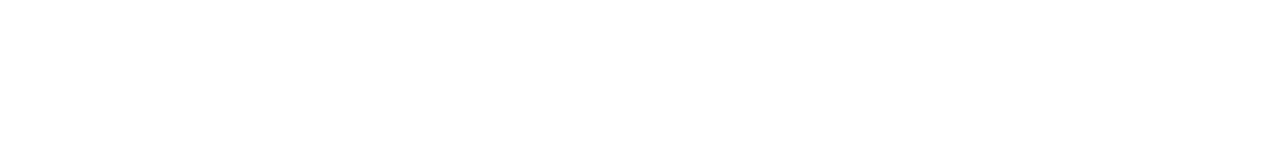
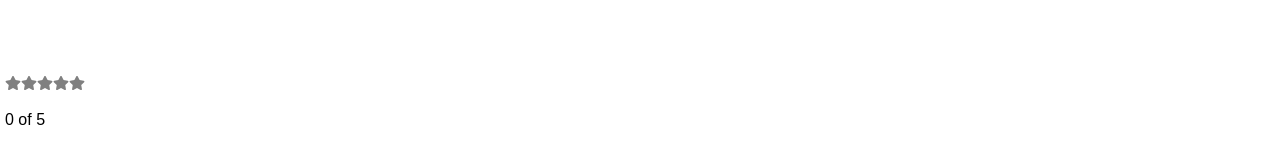
Before and after one commit to JustGimli/MyBlog, a React (Create React App) app in the folder my-blog/: page / in a window 1280 px wide. Shown: the part 430-594 px from the top of the page. Built offline with nearby package versions, Linux system fonts and the light colour scheme.

Commit message:
add stars component

```diff
--- a/my-blog/package.json
+++ b/my-blog/package.json
@@ -13,6 +13,7 @@
     "aos": "^3.0.0-beta.6",
     "react": "^18.2.0",
     "react-dom": "^18.2.0",
+    "react-icons": "^4.7.1",
     "react-scripts": "5.0.1",
     "sass": "^1.58.0",
     "typescript": "^4.9.5",
--- a/my-blog/src/App.tsx
+++ b/my-blog/src/App.tsx
@@ -2,6 +2,7 @@ import React, { useEffect }  from 'react';
 import AOS from 'aos';
 import 'aos/dist/aos.css';
 
+import StarRating from './components/starRating';
 import Header from './components/header';
 
 import './App.scss'
@@ -16,7 +17,11 @@ function App() {
 
     return (
         <>
-        <Header></Header>
+        <div><Header/></div>
+        <div style={{"height": "500px"}}></div>
+        <div>
+            <StarRating />
+        </div>
         </>
     );
 }
--- /dev/null
+++ b/my-blog/src/components/starRating/index.tsx
@@ -0,0 +1,36 @@
+import React, { useState } from "react";
+import { FaStar } from "react-icons/fa";
+
+interface IPropStar{
+    selected?: boolean
+    onSelect(f: React.MouseEvent | void): React.MouseEvent | void
+}
+
+const Star:React.FC<IPropStar> = ({selected = false, onSelect = f => f }) => (
+    <FaStar color={selected ? "red" : "grey"} onClick={onSelect} />
+);
+
+export default function StarRating({ style = {},totalStars = 5, ...props })  {
+    const [selectedStars, setSelectedStars ] = useState(0)
+
+    const CreateArray = (length: number) => [...Array(length)]
+
+    return(
+        <>
+        <div style={{ padding: "5px", ...style }} {...props}>
+            {CreateArray(totalStars).map((n,i) => (
+            <Star
+                key={i}
+                selected={ selectedStars > i }
+                onSelect={() => setSelectedStars(i + 1)}
+            />
+            ))}
+            <p>
+                {selectedStars} of {totalStars}
+            </p>
+        </div>
+
+        </>
+    )
+
+}
```
Also changed, not shown: 1 other file (tests, documents, lock files or other folders).
